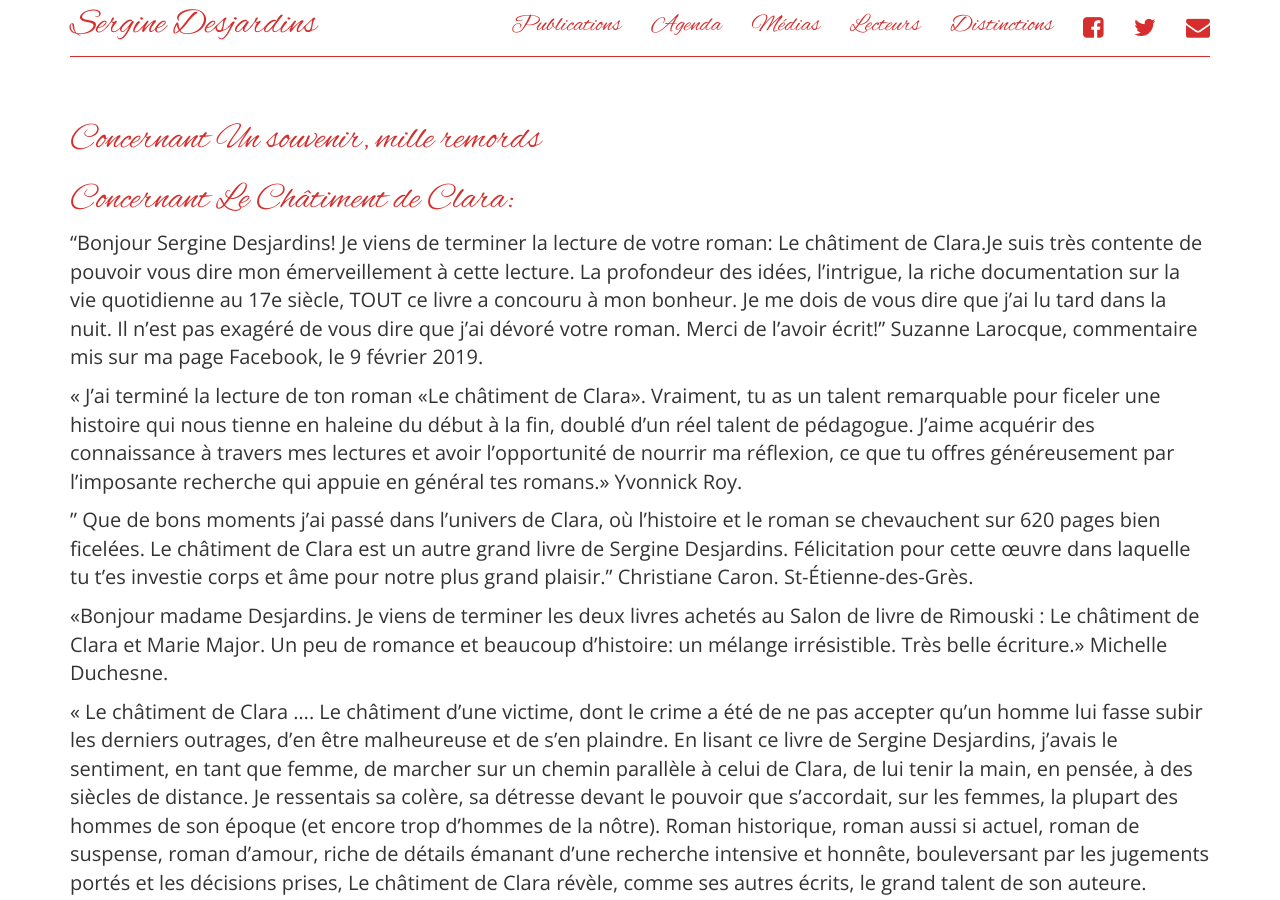
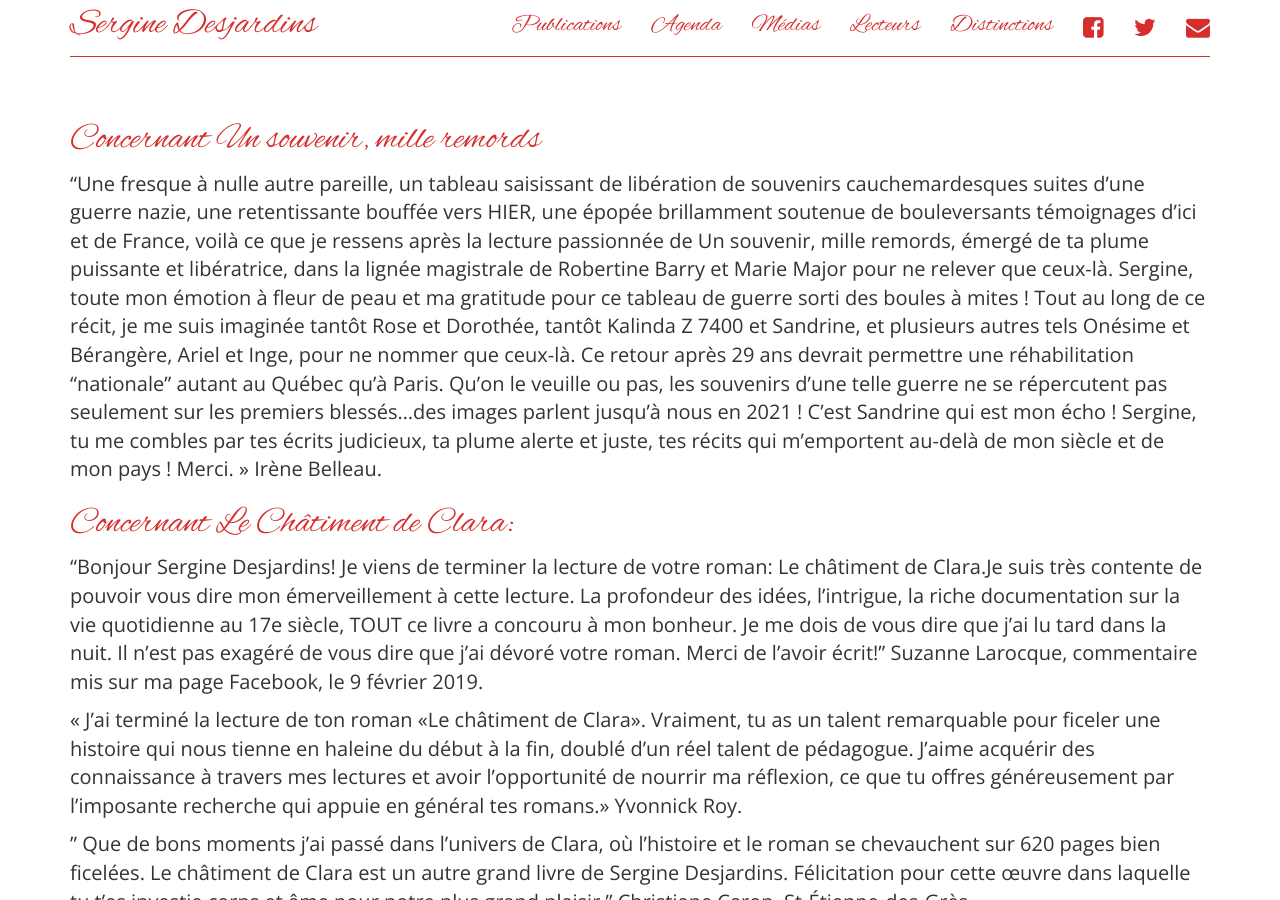
Before and after one commit to serginedesjardins/serginedesjardins.github.io, a Jekyll site: the page built from lecteurs.md, in a window 1280 px wide and 900 px high. Built offline with Jekyll 4.4.1, drawn with Linux system fonts in a browser that asks for light colours; nearby versions of some CDN libraries.

Commit message:
Commentaire Irène Belleau

```diff
--- a/lecteurs.md
+++ b/lecteurs.md
@@ -5,6 +5,11 @@ permalink: /lecteurs/
 ---
 
 # Concernant Un souvenir, mille remords
+
+"Une fresque à nulle autre pareille, un tableau saisissant de libération de souvenirs cauchemardesques suites d'une guerre nazie, une retentissante bouffée vers HIER, une épopée brillamment soutenue de bouleversants témoignages d'ici et de France, voilà ce que je ressens après la lecture passionnée de Un souvenir, mille remords, émergé de ta plume puissante et libératrice, dans la lignée magistrale de Robertine Barry et Marie Major pour ne relever que ceux-là.
+Sergine, toute mon émotion à fleur de peau et ma gratitude pour ce tableau de guerre sorti des boules à mites ! Tout au long de ce récit, je me suis imaginée tantôt Rose et Dorothée, tantôt Kalinda Z 7400 et Sandrine, et plusieurs autres tels Onésime et Bérangère, Ariel et Inge, pour ne nommer que ceux-là. Ce retour après 29 ans devrait permettre une réhabilitation "nationale" autant au Québec qu'à Paris. Qu'on le veuille ou pas, les souvenirs d'une telle guerre ne se répercutent pas seulement sur les premiers blessés...des images parlent jusqu'à nous en 2021 ! C'est Sandrine qui est mon écho !
+Sergine, tu me combles par tes écrits judicieux, ta plume alerte et juste, tes récits qui m'emportent au-delà de mon siècle et de mon pays ! Merci. » Irène Belleau.
+
 
 # Concernant Le Châtiment de Clara:
 
```
